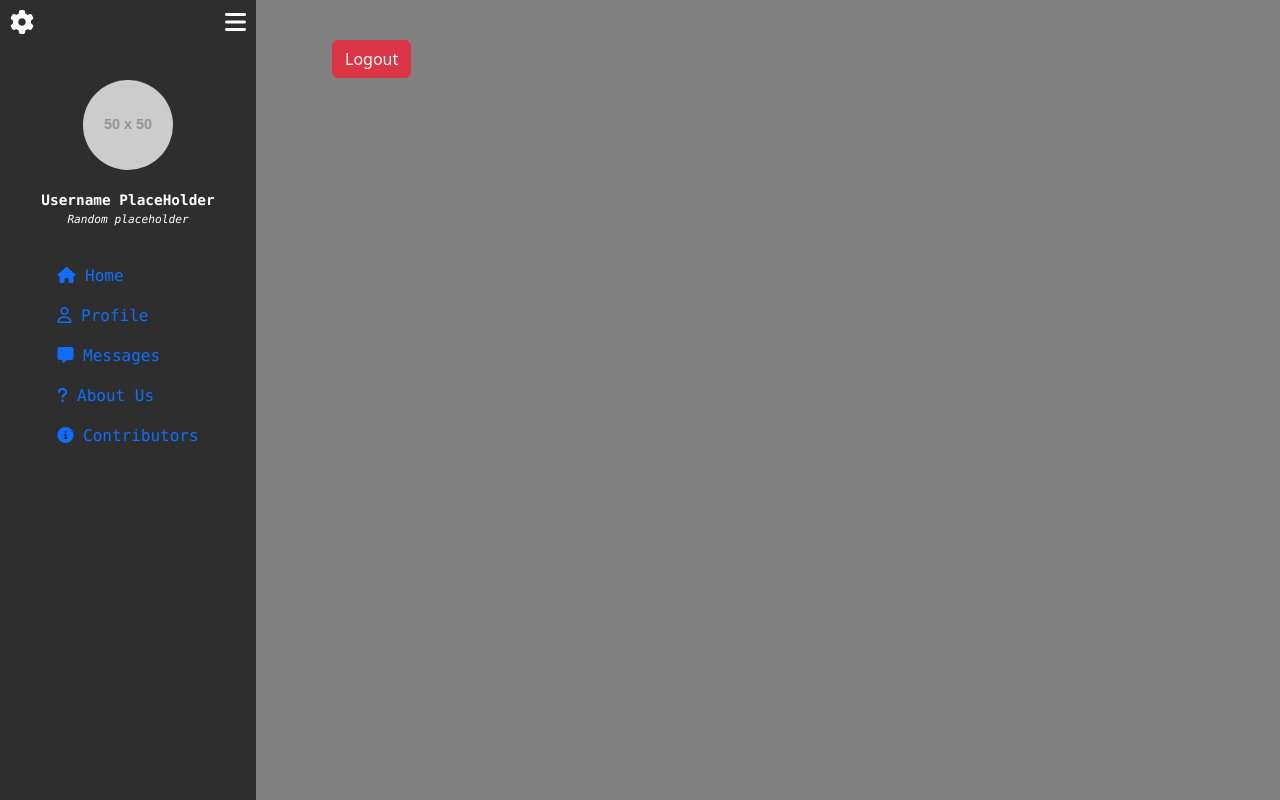
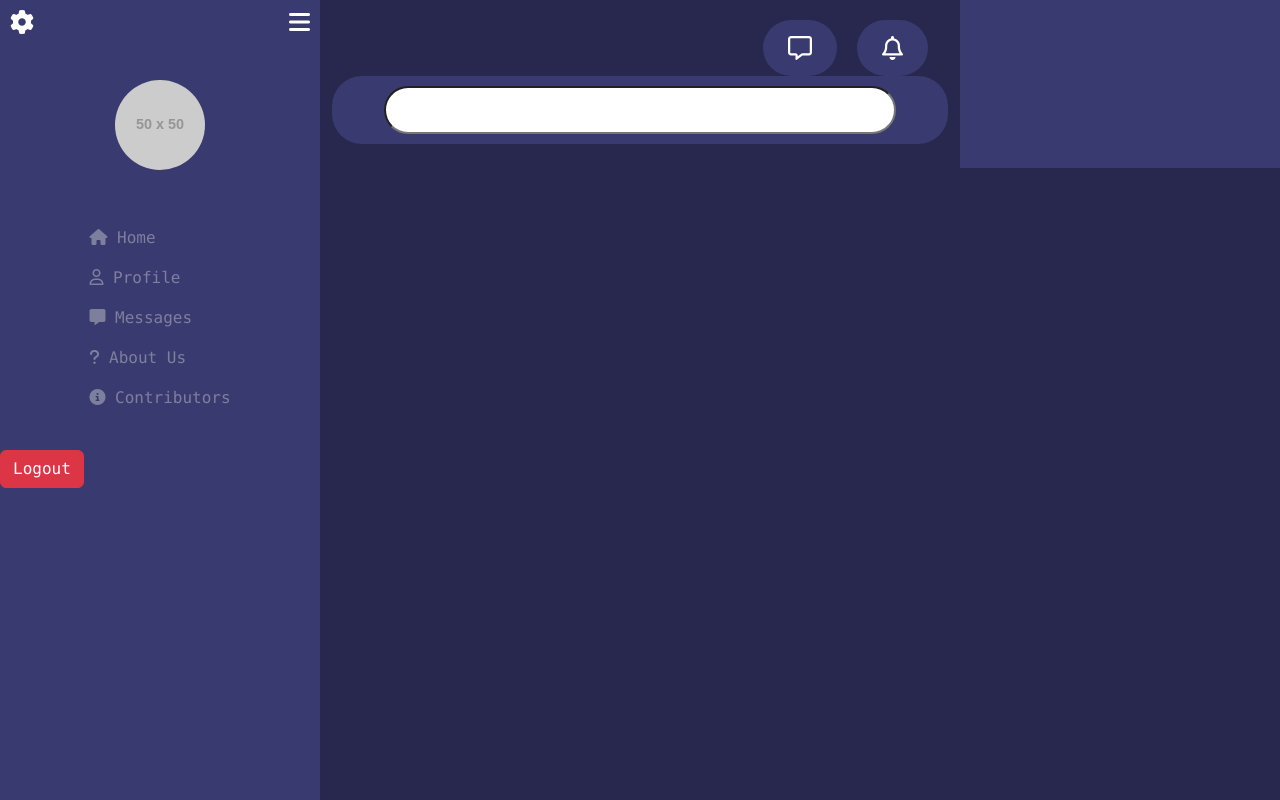
Before and after one commit to JoseGPascua/Capstone-3, a plain HTML site: page posts/index.html in a window 1280 px wide. Drawn offline with nearby package versions, Linux system fonts and the light colour scheme; files that its build step writes are made by us from their sources; no server answers; sample sign-in values are in the browser's storage; placeholder pictures from the web are drawn by us.

Commit message:
Added post input field

```diff
--- a/css/posts.css
+++ b/css/posts.css
@@ -1,13 +1,13 @@
 /* Posts Page CSS */
 body {
-    background-color: grey;
+    background-color: #28274D;
 }
 
 /* Styling for custom navigation bar */
 #side-nav {
-    background: rgba(0, 0, 0, 0.64);
+    background: #393B70;
     position: fixed;
-    width: 20vw;
+    width: 25vw;
     height: 100vh;
     transition: all 0.5s;
     font-family: "Lucida Console", "Courier New", monospace;
@@ -87,3 +87,43 @@ body {
     display: flex;
     flex-direction: column;
 }
+
+.list-unstyled li a {
+    color: #7E7F9C;
+}
+
+.notificationIcons {
+    font-size: 1.5rem;
+    border-radius: 10px;
+    color: white;
+    width: auto;
+    height: auto;
+}
+
+.notificationContainer {
+    margin-top: 20px;
+    margin-right: 20px;
+    padding-right: 25px;
+    padding-left: 25px;
+    padding-top: 10px;
+    padding-bottom: 10px;
+    border-radius: 30px;
+    background-color: #393B70;
+}
+
+.createPost-container {
+    display: flex;
+    justify-content: center;
+    border-radius: 30px;
+    background-color: #393B70;
+    padding: 10px;
+}
+#createAPost {
+    width: 40vw;
+    padding: 10px;
+    border-radius: 30px;
+}
+
+#rightside-content {
+    background-color: #393B70;
+}
--- a/posts/index.html
+++ b/posts/index.html
@@ -37,9 +37,8 @@
                     <div class="header-box d-flex justify-content-center mt-2">
                         <div class="nav-profile">
                             <img src="https://placehold.co/50" alt="">
-                            <div class="profileInfo-container">
-                                <p>Username PlaceHolder</p>
-                                <span>Random placeholder</span>
+                            <div class="profileInfo-container" id="profileInfo">
+
                             </div>
                         </div>
                     </div>
@@ -52,23 +51,36 @@
                             <li class=""><a href="" class="text-decoration-none d-block px-2 py-2"><i class="fa-solid fa-circle-info"></i> Contributors</a></li>
                         </ul>
                     </div>
+                    <button class="btn btn-danger mt-3" onclick="logout()">Logout</button>
                 </div>
             </div>
             <!-- Navigation in the form of a sidebar -->
             <!-- middle content -->
             <main class="col-md-6" id="middleContent">
-                <div id="welcome-container">
+                <div class="notificationIcons d-flex justify-content-end">
+                    <div class="notificationContainer">
+                        <i class="fa-regular fa-message"></i>
+                    </div>
+                    <div class="notificationContainer">
+                        <i class="fa-regular fa-bell"></i>
+                    </div>
+                </div>
 
+                <div id="welcome-container" class="d-flex justify-content-center">
+
+                </div>
+
+                <div class="createPost-container">
+                    <input type="text" id="createAPost">
                 </div>
 
                 <div id="posts-container" class="mt-4">
                     <!-- Posts will be displayed here -->
                 </div>
-
-                <button class="btn btn-danger mt-3" onclick="logout()">Logout</button>
             </main>
 
-            <section class="col-md-3"></section>
+            <section class="col-md-3" id="rightside-content">
+            </section>
         </div>
     </div>
     <!-- Page-specific code -->
--- a/scripts/posts.js
+++ b/scripts/posts.js
@@ -1,34 +1,14 @@
 "use strict";
 window.onload = () => {
-
     getLoginData();
     displayPosts()
+    displayUserProfileInfo();
 }
 function getLoginData() {
     const loginDataString = window.localStorage.getItem('login-data');
+    // console.log(loginDataString);
     return loginDataString ? JSON.parse(loginDataString) : null;
 }
-
-// function fetchPosts() {
-//     const loginData = getLoginData();
-
-//     if (!loginData || !loginData.token) {
-//         console.error('User not logged in.');
-//         return;
-//     }
-
-//     const options = {
-//         method: "GET",
-//         headers: {
-//             Authorization: `Bearer ${loginData.token}`,
-//         },
-//     };
-
-//     fetch(apiBaseURL + "/api/posts", options)
-//         .then(response => response.json())
-//         .then(posts => displayPosts(posts))
-//         .catch(error => console.error('Error fetching posts:', error));
-// }
 
 async function fetchPosts() {
     const loginData = getLoginData();
@@ -54,9 +34,49 @@ async function fetchPosts() {
         console.log('Fetch Failed', error);
     }
 }
+
+async function getUserData() {
+    const loginData = getLoginData();
+    console.log(loginData);
+    if (!loginData || !loginData.token) {
+        console.error('User not logged in.');
+        return
+    }
+    const userData = loginData.username;
+    const options = {
+        method: "GET",
+        headers: {
+            Authorization: `Bearer ${loginData.token}`,
+        },
+    };
+    try {
+        const response = await fetch(apiBaseURL + "/api/users/" + userData, options);
+        if (response.ok) {
+            const data = await response.json();
+            return data;
+        }
+    } catch (error) {
+        console.log('Fetch Failed', error);
+    }
+}
+
+async function displayUserProfileInfo() {
+    const userInfo = await getUserData();
+    console.log(userInfo);
+     const profileInfo = document.getElementById('profileInfo');
+     const welcomeUser = document.getElementById('welcome-container');
+    welcomeUser.style.color = "#7E7F9C"
+    profileInfo.innerHTML = `
+        <p>${userInfo.fullName}</p>
+        <span>${userInfo.username}</span>
+        `
+    welcomeUser.innerHTML = `
+        <h1> Welcome ${userInfo.fullName}</h1>`
+}
+
 async function displayPosts() {
     const postData = await fetchPosts();
-    console.log(postData);
+    // console.log(postData);
 
     const postsContainer = document.getElementById('posts-container');
 
@@ -67,6 +87,7 @@ async function displayPosts() {
 
     postData.forEach(item => {
         const createPostDiv = document.createElement('div');
+        createPostDiv.style.color = "#7E7F9C"
         createPostDiv.innerHTML = `
             <h3>${item.username}</h3>
             <p>${item.text}</p>
```
